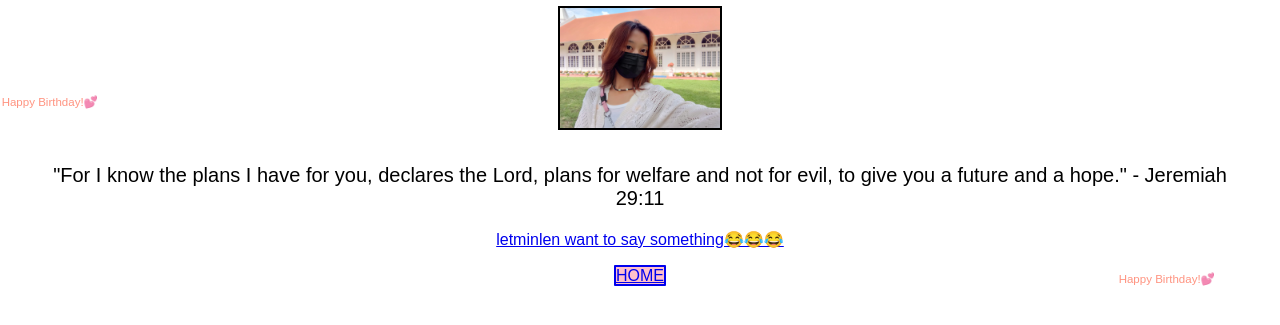
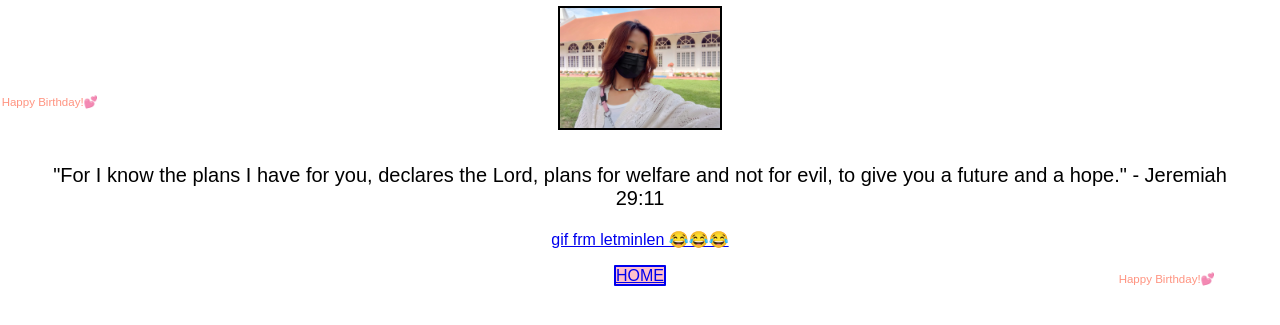
Before and after one commit to Renhub-ux/birthday, a plain HTML site: page birthday.html in a window 1280 px wide. Shown: the part 163-488 px from the top of the page. Drawn offline with Linux system fonts and the light colour scheme.

Commit message:
Update birthday.html

```diff
--- a/birthday.html
+++ b/birthday.html
@@ -92,7 +92,7 @@
     <img src="gif.jpg" alt="gif" id="gif">
     <p>"For I know the plans I have for you, declares the Lord, plans for welfare and not for evil, to give you a future and a hope." - Jeremiah 29:11</p>
 
-      <a href="letboy.html" id="letboy">letminlen want to say something😂😂😂</a><br>
+      <a href="letboy.html" id="letboy"> gif frm letminlen 😂😂😂</a><br>
       <br>
       <a href="index.html" id="home">HOME</a>
     </div>
```
